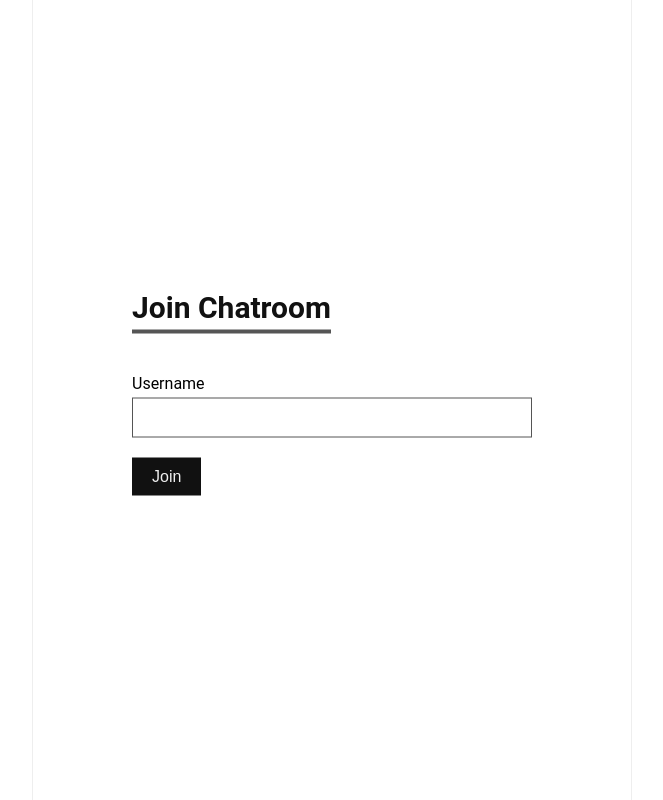
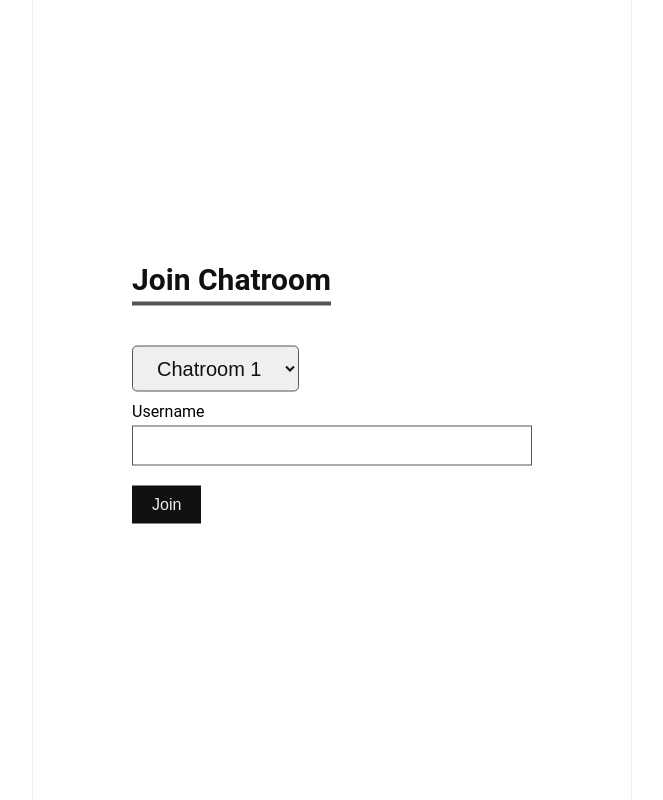
Before and after one commit to Yuliaskor/Web, a PHP site: page / in a window 1280 px wide. Shown: the whole page, without its empty margins (308-971 px from the left). Run offline with PHP 8.4, Linux system fonts and the light colour scheme; some libraries are stand-ins or nearby versions.

Commit message:
add chat rooms

```diff
--- a/lab8/public/code.js
+++ b/lab8/public/code.js
@@ -4,26 +4,36 @@
     const socket = io();
 
     let uname;
+    let userRoom;
     let isTyping = false;
 
     app.querySelector(".join-screen #join-user").addEventListener("click", function(){
         let username = app.querySelector(".join-screen #username").value;
-        if(username.lenght == 0){
+        let room = app.querySelector(".join-screen #chatroom-select").value;
+        if (username === "") {
             return;
         }
-        socket.emit("newuser", username);
+        socket.emit("newuser", {
+            room: room,
+            username: username
+        });
         uname = username;
+        userRoom = room;
         app.querySelector(".join-screen").classList.remove("active");
         app.querySelector(".chat-screen").classList.add("active");
+        app.querySelector(".chat-screen .header .logo").innerHTML = "Chatroom " + room
     });
 
     app.querySelector(".chat-screen #message-input").addEventListener("input", function(){
-        socket.emit("typing", uname);
+        socket.emit("typing", {
+            username: uname,
+            room: userRoom
+        });
     });
 
     app.querySelector(".chat-screen #send-message").addEventListener("click", function(){
         let message = app.querySelector(".chat-screen #message-input").value;
-        if (message == "" || username.lenght == 0) {
+        if (message === "" || username === "") {
             return;
         }
 
@@ -34,7 +44,8 @@
 
         socket.emit("chat", {
             username: uname,
-            text: message
+            text: message,
+            room: userRoom
         });
         app.querySelector(".chat-screen #message-input").value = "";
     });
@@ -52,7 +63,8 @@
 
             socket.emit("image", {
                 username: uname,
-                image: base64String
+                image: base64String,
+                room: userRoom
             });
 
             renderImage("my", {
@@ -64,19 +76,22 @@
     });
 
     app.querySelector(".chat-screen #exit-chat").addEventListener("click", function(){
-        socket.emit("exituser", uname);
+        socket.emit("exituser", {
+            username: uname,
+            room: userRoom
+        });
         window.location.href = window.location.href;
     })
 
-    socket.on("update", function(update){
+    socket.on("update", function(update) {
         renderMessage("update", update);
     })
 
-    socket.on("chat", function(message){
+    socket.on("chat", function(message) {
         renderMessage("other", message);
     })
 
-    socket.on("typingResponse", function(username){
+    socket.on("typingResponse", function(username) {
         let typingEl = app.querySelector(".chat-screen .typing");
         typingEl.innerText = username + " is typing...";
         typingEl.style.display = "block";
@@ -115,7 +130,7 @@
         let typingDiv = app.querySelector(".typing");
         let el;
         let time = new Date().toLocaleString()
-        if (type != "text" && "timestamp" in message) {
+        if (type != "update" && "timestamp" in message) {
             time = message.timestamp
         }
         if(type=="my") {
--- a/lab8/public/index.html
+++ b/lab8/public/index.html
@@ -13,7 +13,15 @@
         <div class="screen join-screen active">
             <div class="form">
                 <h2>Join Chatroom</h2>
-                <div class="form-input ">
+                <div class="form-input">
+                    <select name="chatroom" id="chatroom-select">
+                        <option value="1">Chatroom 1</option>
+                        <option value="2">Chatroom 2</option>
+                        <option value="3">Chatroom 3</option>
+                        <option value="4">Chatroom 4</option>
+                        <option value="5">Chatroom 5</option>
+                      </select>
+
                     <label>Username</label>
                     <input type="text" id="username">
                 </div>
--- a/lab8/public/style.css
+++ b/lab8/public/style.css
@@ -74,6 +74,16 @@ body {
     cursor: pointer;
     outline: none;
     border: none;
+}
+
+.form-input #chatroom-select {
+    padding: 5px;
+    margin-bottom: 10px;
+    padding: 10px 20px;
+    border-radius:5px;
+    border: 1px solid #555;
+    font-size: 20px;
+    color: #111;
 }
 
 .chat-screen .header {
```
Also changed, not shown: lab8/server.js (+16 -13 lines).
